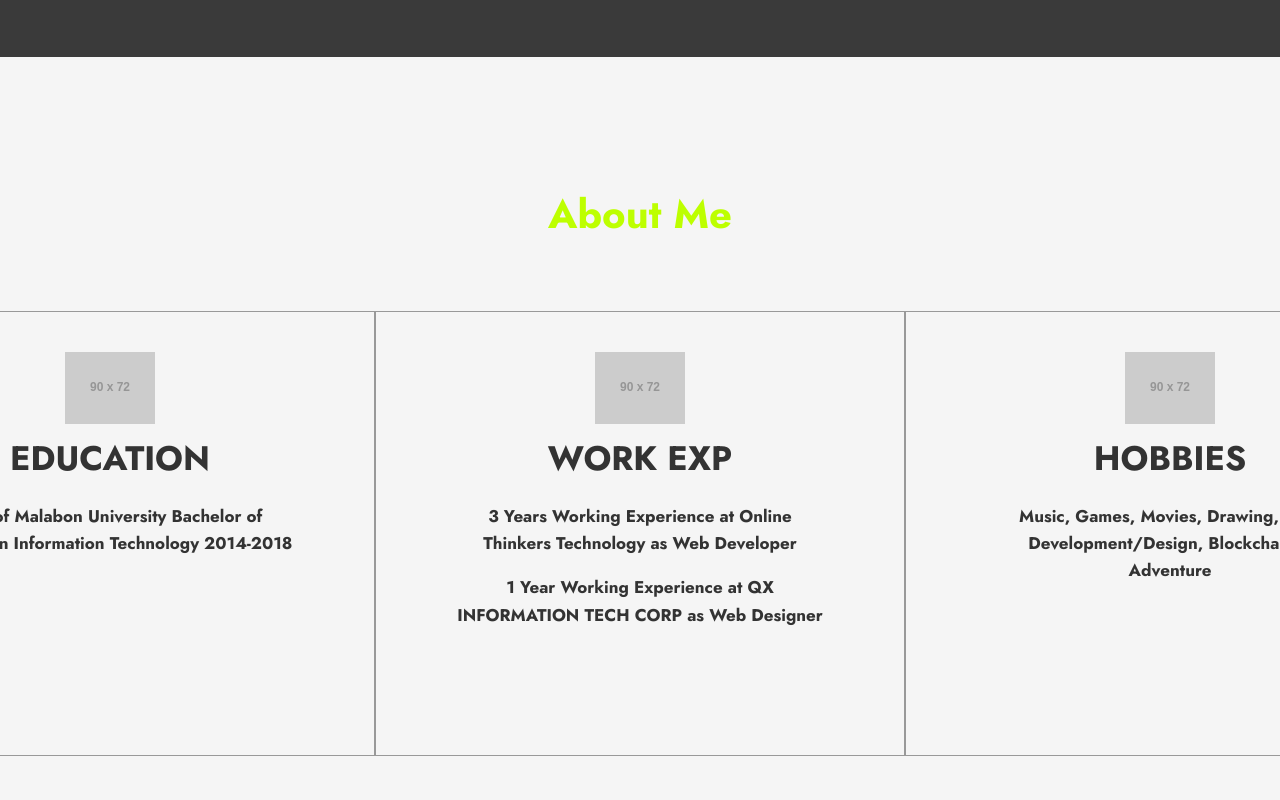
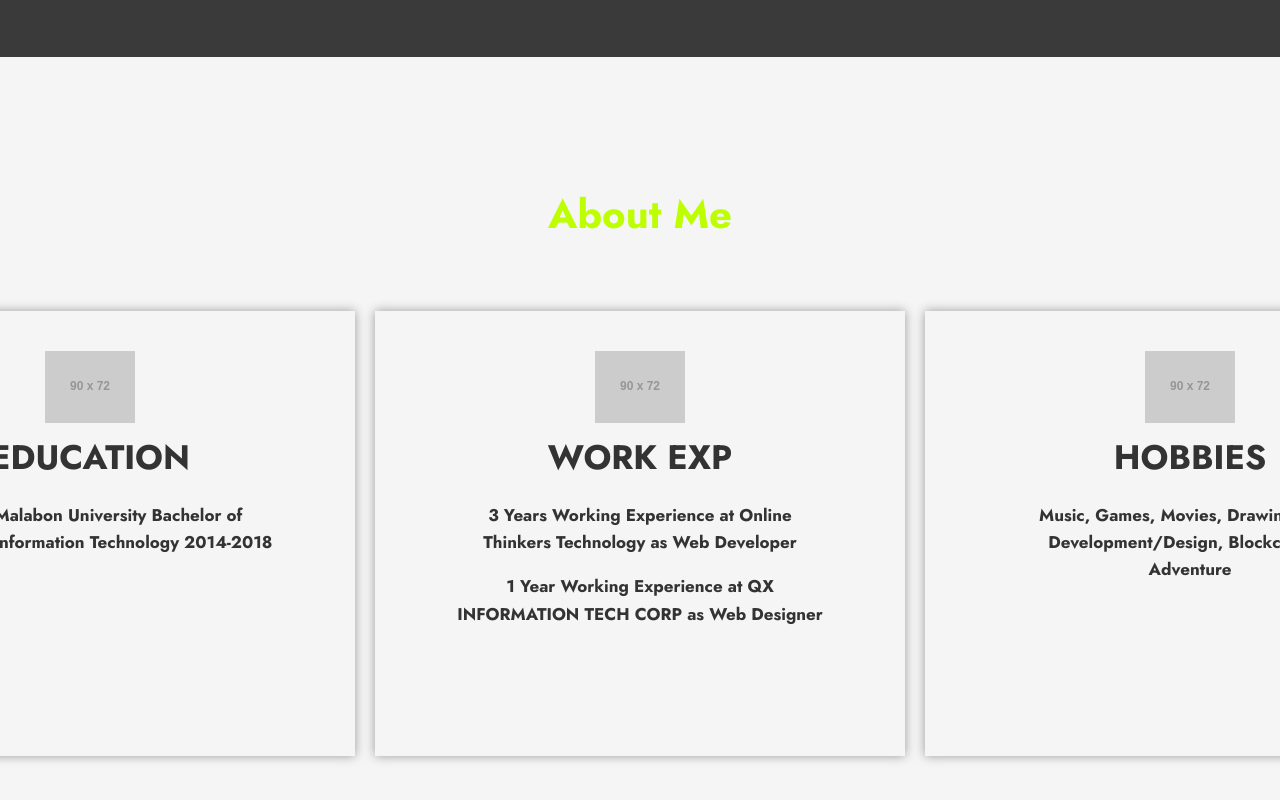
Before and after one commit to mare-viz/my-page, a plain HTML site: page index.html in a window 1280 px wide. Shown: the part 918-1718 px from the top of the page. Drawn offline with Linux system fonts and the light colour scheme; placeholder pictures from the web are drawn by us.

Commit message:
update about ( add shadow )

```diff
--- a/style/style.css
+++ b/style/style.css
@@ -166,11 +166,12 @@ h6 {
   padding: 40px 80px 0;
   margin-left: 20px;
 
-  border: 1px solid #999;
+  box-shadow: 0 0 10px #999;
+  /* border: 1px solid #fff; */
   text-align: center;
 }
 
-.about__item {
+.about__item:first-child {
   margin: 0;
 }
 
```
